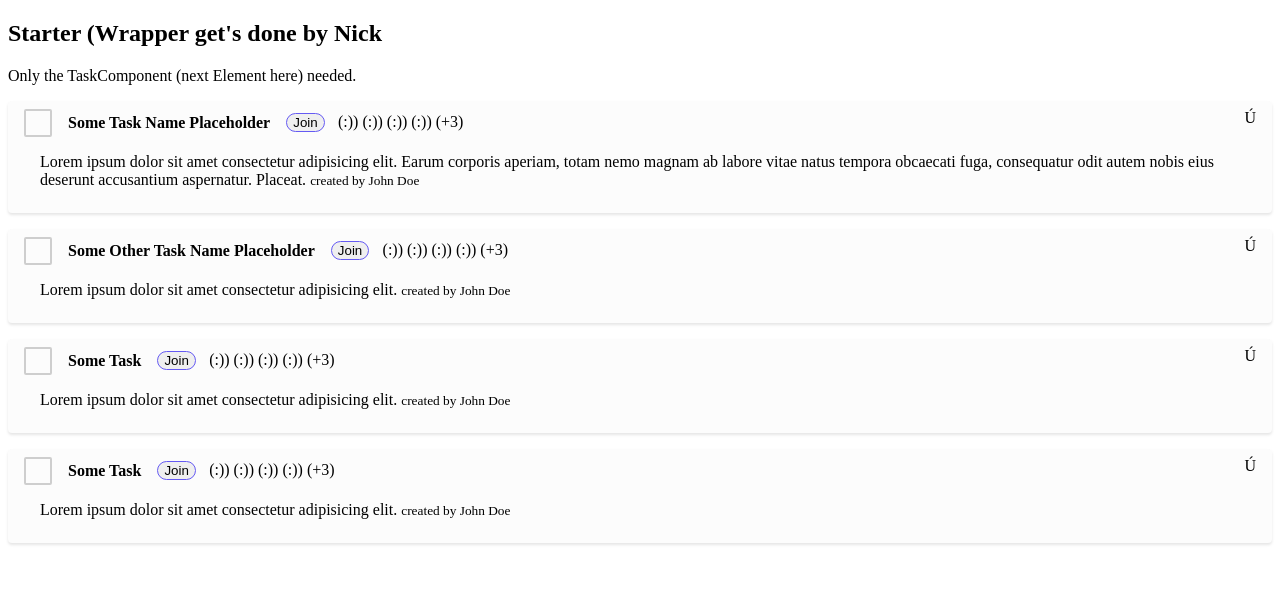
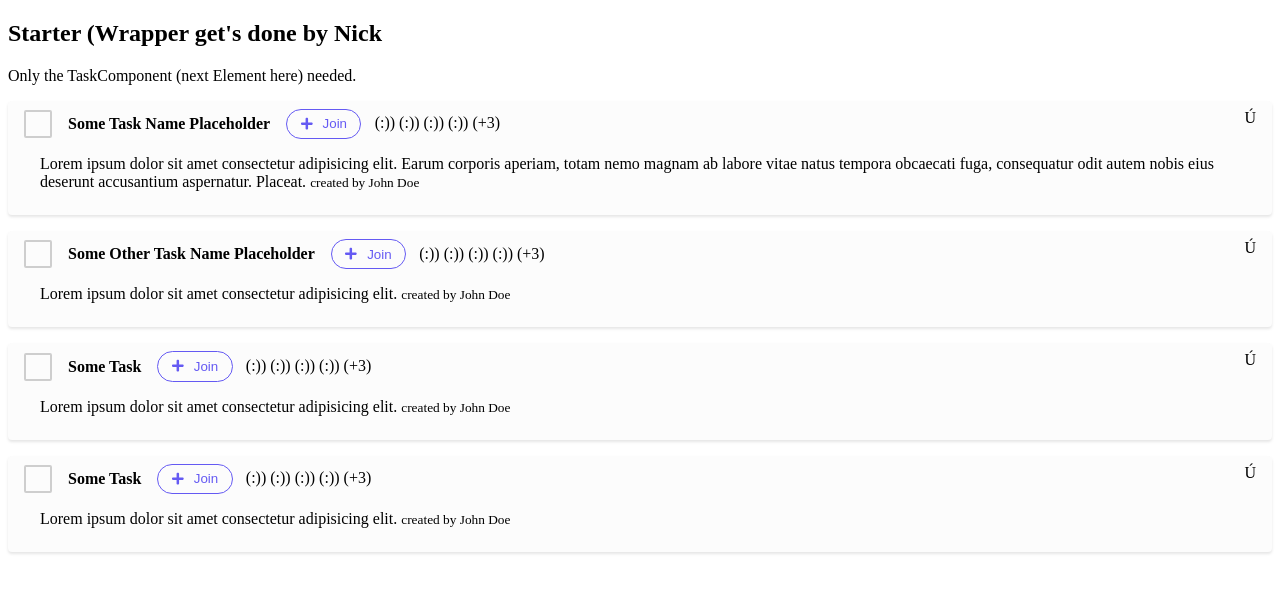
Before and after one commit to codecampleipzig/communic, an Angular app: page / in a window 1280 px wide. Shown: the top 592 px of the page. Built offline with nearby package versions, Linux system fonts and the light colour scheme.

Commit message:
Join Button Styling

```diff
--- a/src/app/task-list-item-team/task-list-item-team.component.html
+++ b/src/app/task-list-item-team/task-list-item-team.component.html
@@ -1,3 +1,3 @@
    <!-- future Task Join Component here -->
-   <button class="button taskTeamJoin outlined">Join</button>
+   <button class="button taskTeamJoin outlined"><fa-icon [icon]="faPlus"></fa-icon> Join</button>
    <div class="taskTeamList">(:)) (:)) (:)) (:)) (+3)</div>
--- a/src/app/task-list-item-team/task-list-item-team.component.ts
+++ b/src/app/task-list-item-team/task-list-item-team.component.ts
@@ -1,5 +1,7 @@
 import { Component, OnInit, Input } from '@angular/core';
 import { Task } from '../datatypes/Task';
+
+import { faPlus } from '@fortawesome/free-solid-svg-icons';
 
 @Component({
   selector: 'app-task-list-item-team',
@@ -9,6 +11,8 @@ import { Task } from '../datatypes/Task';
 export class TaskListItemTeamComponent implements OnInit {
   @Input() teamIDs: number;
 
+  faPlus = faPlus;
+
   constructor() { }
 
   ngOnInit() {
--- a/src/styles.css
+++ b/src/styles.css
@@ -25,10 +25,23 @@
 }
 
 button {
+   padding: .5em 1em;
+   cursor: pointer;
+}
 
+button .ng-fa-icon {
+   margin-right: .5em;
 }
 
 button.outlined {
    border: 1px solid var(--highlightColor);
-   border-radius: 20px;
+   border-radius: 1.5em;
+   color: var(--highlightColor);
+   background-color: transparent;
+   transition: border .4s, background-color .4s, color .4s;
 }
+
+button.outlined:hover {
+   color: #fff;
+   background-color: var(--highlightColor);
+}
```
